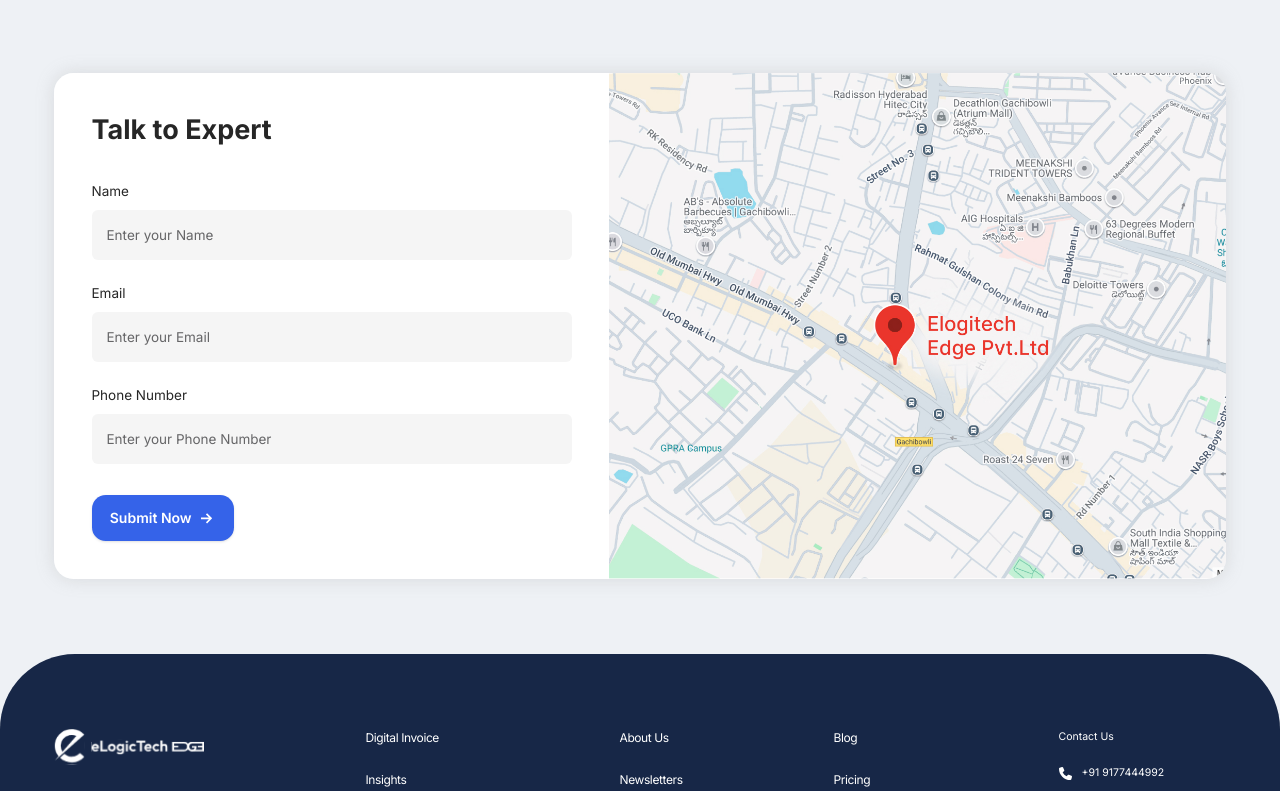
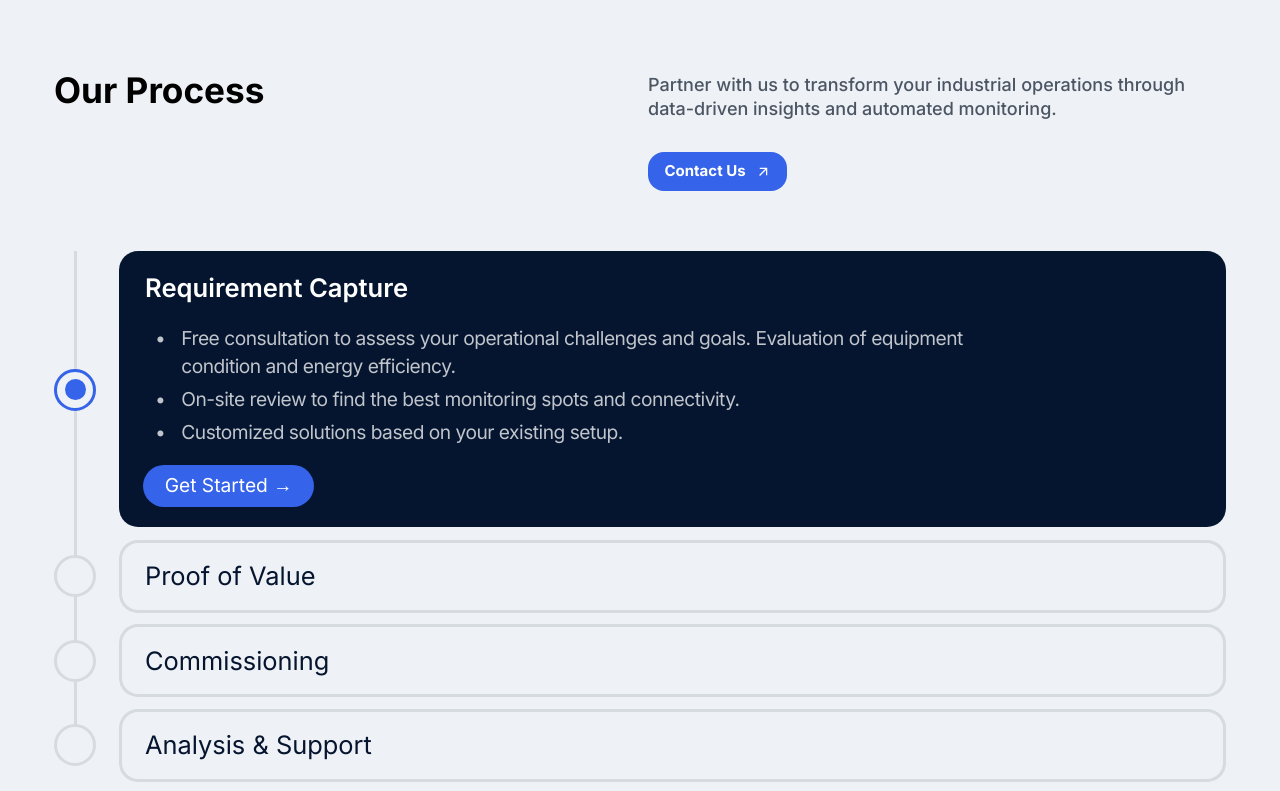
Before and after one commit to neerajthakur3283/elogic, a Next.js app: page /our-industrial-solutions in a window 1280 px wide. Shown: the part 4200-4991 px from the top of the page. Built offline with nearby package versions, Linux system fonts and the light colour scheme.

Commit message:
our industrial solutions page done only stepper active line issue pendng

```diff
--- a/src/app/our-industrial-solutions/_components/OurProcess.tsx
+++ b/src/app/our-industrial-solutions/_components/OurProcess.tsx
@@ -1,90 +1,115 @@
 'use client'
+import Link from "next/link";
 import { useState } from "react";
+import { MdArrowOutward } from "react-icons/md";
 
 const steps = [
   {
     title: "Requirement Capture",
     content: (
       <>
-        <ul className="text-gray-300 text-sm space-y-1">
-          <li>• Free consultation to assess your operational challenges and goals.</li>
-          <li>• Evaluation of equipment condition and energy efficiency.</li>
-          <li>• On-site review to find the best monitoring spots and connectivity.</li>
-          <li>• Customized solutions based on your existing setup.</li>
+        <ul className="text-[#C0C4CB] tracking-[-0.51px] 2xl:text-[25.59px] xl:text-[19.19px] text-[17.06px] w-full 2xl:max-w-[1140px] xl:max-w-[855px] md:max-w-[760px] 2xl:ps-4 ps-3 gap-y-1 grid grid-cols-1">
+          <li className="flex gap-2">• <span className="ms-2 flex">Free consultation to assess your operational challenges and goals. Evaluation of equipment condition and energy efficiency.</span></li>
+          <li className="flex gap-2">• <span className="ms-2 flex">On-site review to find the best monitoring spots and connectivity.</span></li>
+          <li className="flex gap-2">• <span className="ms-2 flex">Customized solutions based on your existing setup.</span></li>
         </ul>
-        <button className="mt-4 bg-blue-600 hover:bg-blue-700 text-white text-sm font-semibold py-2 px-4 rounded">
+        <button className="bg-[#3563E9] text-white 2xl:text-[25.59px] xl:text-[19.19px] text-[17.06px] 2xl:w-[228.12px] xl:w-[171.09px] w-[152.41px] 2xl:h-[56.47px] xl:h-[42.35px] h-[37.65px] rounded-full 2xl:mt-[24px] xl:mt-[18px] mt-[16px]">
           Get Started →
         </button>
       </>
     ),
   },
-  { title: "Proof of Value", content: <>
-        <ul className="text-gray-300 text-sm space-y-1">
-          <li>• Free consultation to assess your operational challenges and goals.</li>
-          <li>• Evaluation of equipment condition and energy efficiency.</li>
-          <li>• On-site review to find the best monitoring spots and connectivity.</li>
-          <li>• Customized solutions based on your existing setup.</li>
+  {
+    title: "Proof of Value",
+    content: (
+      <>
+        <ul className="text-[#C0C4CB] tracking-[-0.51px] 2xl:text-[25.59px] xl:text-[19.19px] text-[17.06px] w-full 2xl:max-w-[1140px] xl:max-w-[855px] md:max-w-[760px] 2xl:ps-4 ps-3 gap-y-1 grid grid-cols-1">
+          <li className="flex gap-2">• <span className="ms-2 flex">Free consultation to assess your operational challenges and goals. Evaluation of equipment condition and energy efficiency.</span></li>
+          <li className="flex gap-2">• <span className="ms-2 flex">On-site review to find the best monitoring spots and connectivity.</span></li>
+          <li className="flex gap-2">• <span className="ms-2 flex">Customized solutions based on your existing setup.</span></li>
         </ul>
-        <button className="mt-4 bg-blue-600 hover:bg-blue-700 text-white text-sm font-semibold py-2 px-4 rounded">
+        <button className="bg-[#3563E9] text-white 2xl:text-[25.59px] xl:text-[19.19px] text-[17.06px] 2xl:w-[228.12px] xl:w-[171.09px] w-[152.41px] 2xl:h-[56.47px] xl:h-[42.35px] h-[37.65px] rounded-full 2xl:mt-[24px] xl:mt-[18px] mt-[16px]">
           Get Started →
         </button>
-      </> },
-  { title: "Commissioning", content: <>
-        <ul className="text-gray-300 text-sm space-y-1">
-          <li>• Free consultation to assess your operational challenges and goals.</li>
-          <li>• Evaluation of equipment condition and energy efficiency.</li>
-          <li>• On-site review to find the best monitoring spots and connectivity.</li>
-          <li>• Customized solutions based on your existing setup.</li>
+      </>
+    ),
+  },
+  {
+    title: "Commissioning",
+    content: (
+      <>
+        <ul className="text-[#C0C4CB] tracking-[-0.51px] 2xl:text-[25.59px] xl:text-[19.19px] text-[17.06px] w-full 2xl:max-w-[1140px] xl:max-w-[855px] md:max-w-[760px] 2xl:ps-4 ps-3 gap-y-1 grid grid-cols-1">
+          <li className="flex gap-2">• <span className="ms-2 flex">Free consultation to assess your operational challenges and goals. Evaluation of equipment condition and energy efficiency.</span></li>
+          <li className="flex gap-2">• <span className="ms-2 flex">On-site review to find the best monitoring spots and connectivity.</span></li>
+          <li className="flex gap-2">• <span className="ms-2 flex">Customized solutions based on your existing setup.</span></li>
         </ul>
-        <button className="mt-4 bg-blue-600 hover:bg-blue-700 text-white text-sm font-semibold py-2 px-4 rounded">
+        <button className="bg-[#3563E9] text-white 2xl:text-[25.59px] xl:text-[19.19px] text-[17.06px] 2xl:w-[228.12px] xl:w-[171.09px] w-[152.41px] 2xl:h-[56.47px] xl:h-[42.35px] h-[37.65px] rounded-full 2xl:mt-[24px] xl:mt-[18px] mt-[16px]">
           Get Started →
         </button>
-      </> },
-  { title: "Analysis & Support", content: <>
-        <ul className="text-gray-300 text-sm space-y-1">
-          <li>• Free consultation to assess your operational challenges and goals.</li>
-          <li>• Evaluation of equipment condition and energy efficiency.</li>
-          <li>• On-site review to find the best monitoring spots and connectivity.</li>
-          <li>• Customized solutions based on your existing setup.</li>
+      </>
+    ),
+  },
+  {
+    title: "Analysis & Support",
+    content: (
+      <>
+        <ul className="text-[#C0C4CB] tracking-[-0.51px] 2xl:text-[25.59px] xl:text-[19.19px] text-[17.06px] w-full 2xl:max-w-[1140px] xl:max-w-[855px] md:max-w-[760px] 2xl:ps-4 ps-3 gap-y-1 grid grid-cols-1">
+          <li className="flex gap-2">• <span className="ms-2 flex">Free consultation to assess your operational challenges and goals. Evaluation of equipment condition and energy efficiency.</span></li>
+          <li className="flex gap-2">• <span className="ms-2 flex">On-site review to find the best monitoring spots and connectivity.</span></li>
+          <li className="flex gap-2">• <span className="ms-2 flex">Customized solutions based on your existing setup.</span></li>
         </ul>
-        <button className="mt-4 bg-blue-600 hover:bg-blue-700 text-white text-sm font-semibold py-2 px-4 rounded">
+        <button className="bg-[#3563E9] text-white 2xl:text-[25.59px] xl:text-[19.19px] text-[17.06px] 2xl:w-[228.12px] xl:w-[171.09px] w-[152.41px] 2xl:h-[56.47px] xl:h-[42.35px] h-[37.65px] rounded-full 2xl:mt-[24px] xl:mt-[18px] mt-[16px]">
           Get Started →
         </button>
-      </> },
+      </>
+    ),
+  },
 ];
 
-export default function Stepper() {
+export default function OurProcess() {
   const [activeStep, setActiveStep] = useState(0);
 
   return (
-    <div className="max-w-lg mx-auto">
-      <div className="relative">
+    <div className="bg-[#EEF1F5] 2xl:py-[100px] xl:py-[75px] lg:py-[66px] md:py-[45px] py-[50px] 2xl:px-[72px] xl:px-[54px] lg:px-[48px] px-[20px]">
+      <div className='flex justify-between items-start md:flex-nowrap flex-wrap md:gap-y-0 gap-y-[20px]'>
+          <div className='text-black'>
+              <h2 className='leading-[1] 2xl:text-[46.88px] xl:text-[35.16px] md:text-[31.25px] text-[24px] font-bold'>Our Process</h2>
+          </div>
+          <div className='text-[#4B5563] font-medium leading-snug w-full 2xl:max-w-[771.19px] xl:max-w-[578px] lg:max-w-[514px] md:max-w-[420px] 2xl:text-[24px] xl:text-[18px] text-base'>Partner with us to transform your industrial operations through data-driven insights and automated monitoring.
+              <div className='2xl:pt-[40px] xl:pt-[30px] md:pt-[26px] pt-[20px]'>
+                  <Link className='bg-[#3563E9] text-white px-[2] w-full 2xl:max-w-[185px] xl:max-w-[139px] md:max-w-[123.44px] max-w-[140px] 2xl:h-[52px] xl:h-[39px] md:h-[35px] h-[40.29px] flex justify-center items-center py-[2px] 2xl:text-[20px] xl:text-[15px] md:text-[13.33px] text-[15.24px] md:font-bold font-semibold rounded-[16px] capitalize duration-500 hover:bg-black hover:text-white' href='/'>contact us <MdArrowOutward className='ms-2.5' /></Link>
+              </div>
+          </div>
+      </div>
+      <div className="relative 2xl:pt-[80px] xl:pt-[60px] md:pt-[53px] pt-[40px] grid grid-cols-1 2xl:gap-y-[15.36px] xl:gap-y-[11.52px] gap-y-[10.23px]">
         {steps.map((step, index) => (
-          <div key={index} className="flex items-start">
-            <div className="relative flex flex-col items-center">
+          <div key={index} className="flex relative after:absolute after:top-0 after:2xl:left-[25px] after:xl:left-[19.5px] after:md:left-[18px] after:left-[18px] after:h-[calc(100%_+_25px)] after:bg-[#D7DBE1] after:2xl:w-[4.5px] after:xl:w-[3.37px] after:w-[3px] last-of-type:after:h-[50%]">
+             <div className={`relative flex items-center ${index <= activeStep ? "after:bg-[#3563E9]" : ""}`}
+  >
               {/* Step Indicator */}
               <div
-                className={`w-5 h-5 rounded-full border-2 flex items-center justify-center cursor-pointer transition ${
-                  index <= activeStep ? "border-blue-500 bg-blue-500" : "border-gray-300 bg-gray-100"
+                className={`2xl:w-[56px] xl:w-[42px] w-[37px] 2xl:min-h-[56px] xl:min-h-[42px] min-h-[37px] rounded-full 2xl:border-[4.5px] xl:border-[3.37px] border-[3px] flex items-center justify-center cursor-pointer transition relative z-[3] bg-[#EEF1F5] ${
+                  index <= activeStep ? "border-[#3563E9]" : "border-[#D7DBE1]"
                 }`}
                 onClick={() => setActiveStep(index)}
               >
-                {index <= activeStep && <div className="w-3 h-3 bg-white rounded-full"></div>}
+                {index <= activeStep && <div className="2xl:w-[28px] xl:w-[21px] w-[19px] 2xl:h-[28px] xl:h-[21px] h-[19px] bg-[#3563E9] rounded-full"></div>}
               </div>
-              {index !== steps.length - 1 && (
-                <div className={`w-px h-10 ${index < activeStep ? "bg-blue-500" : "bg-gray-300"}`}></div>
-              )}
             </div>
             {/* Step Title */}
-            <div className="ml-4 w-full">
-              <button
-                onClick={() => setActiveStep(index)}
-                className="w-full text-left py-3 px-4 rounded-lg transition bg-gray-100 hover:bg-gray-200"
-              >
-                <span className="font-semibold">{step.title}</span>
-              </button>
+            <div className="2xl:ps-[32px] xl:ps-[23px] ps-[21px] w-full">
+            <button
+              onClick={() => setActiveStep(index)}
+              className={`w-full text-left 2xl:px-[32px] xl:px-[23px] px-[21px] 2xl:py-[19px] xl:py-[14.5px] py-[12.065px] transition border-[rgba(4,21,47,0.1)] 2xl:border-[4.5px] xl:border-[3.37px] border-[3px]  ${
+                index === activeStep
+                  ? "bg-[#05152F] text-white border-[#05152F] font-semibold 2xl:rounded-ss-[25.59px] 2xl:rounded-se-[25.59px] xl:rounded-ss-[19.19px] xl:rounded-se-[19.19px] rounded-ss-[17.06px] rounded-se-[17.06px] 2xl:text-[34.15px] xl:text-[25.61px] text-[22.76px]"
+                  : "bg-[#EEF1F5] border-[rgba(4,21,47,0.1)] text-[#05152F] font-normal 2xl:rounded-[25.59px] xl:rounded-[19.19px] rounded-[17.06px] 2xl:text-[33.87px] xl:text-[25.4px] text-[22.58px]"
+              } 2xl:border-[4.5px] xl:border-[3.37px] border-[3px]`}
+            >
+              <span>{step.title}</span>
+            </button>
               {index === activeStep && step.content && (
-                <div className="bg-gray-900 text-white p-4 mt-2 rounded-lg">
+                <div className="bg-[#05152F] relative top-[-1px] text-white 2xl:rounded-es-[25.59px] 2xl:rounded-ee-[25.59px] xl:rounded-es-[19.19px] xl:rounded-ee-[19.19px] rounded-es-[17.06px] rounded-ee-[17.06px] 2xl:px-[32px] xl:px-[24px] px-[22px] 2xl:pb-[26px] xl:pb-[20px] pb-[17.33px]">
                   {step.content}
                 </div>
               )}
--- a/src/app/our-industrial-solutions/page.tsx
+++ b/src/app/our-industrial-solutions/page.tsx
@@ -5,6 +5,7 @@
 import YouAre from './_components/YouAre';
 import Industries from './_components/Industries';
 import HardwareEcosystem from './_components/HardwareEcosystem';
+import OurProcess from './_components/OurProcess';
 
 function page() {
   return (
@@ -14,6 +15,7 @@
       <Industries />
       <YouAre />
       <HardwareEcosystem />
+      <OurProcess />
     </>
   )
 }
```
